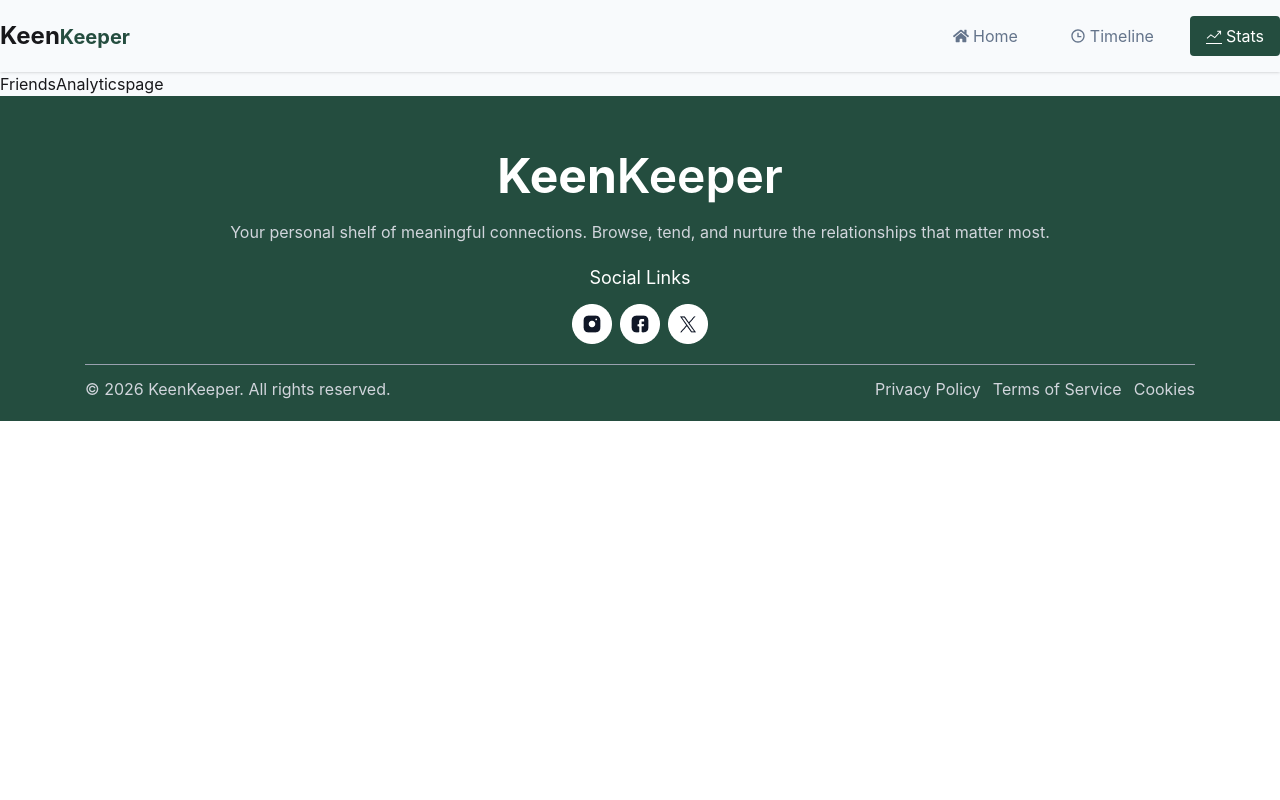
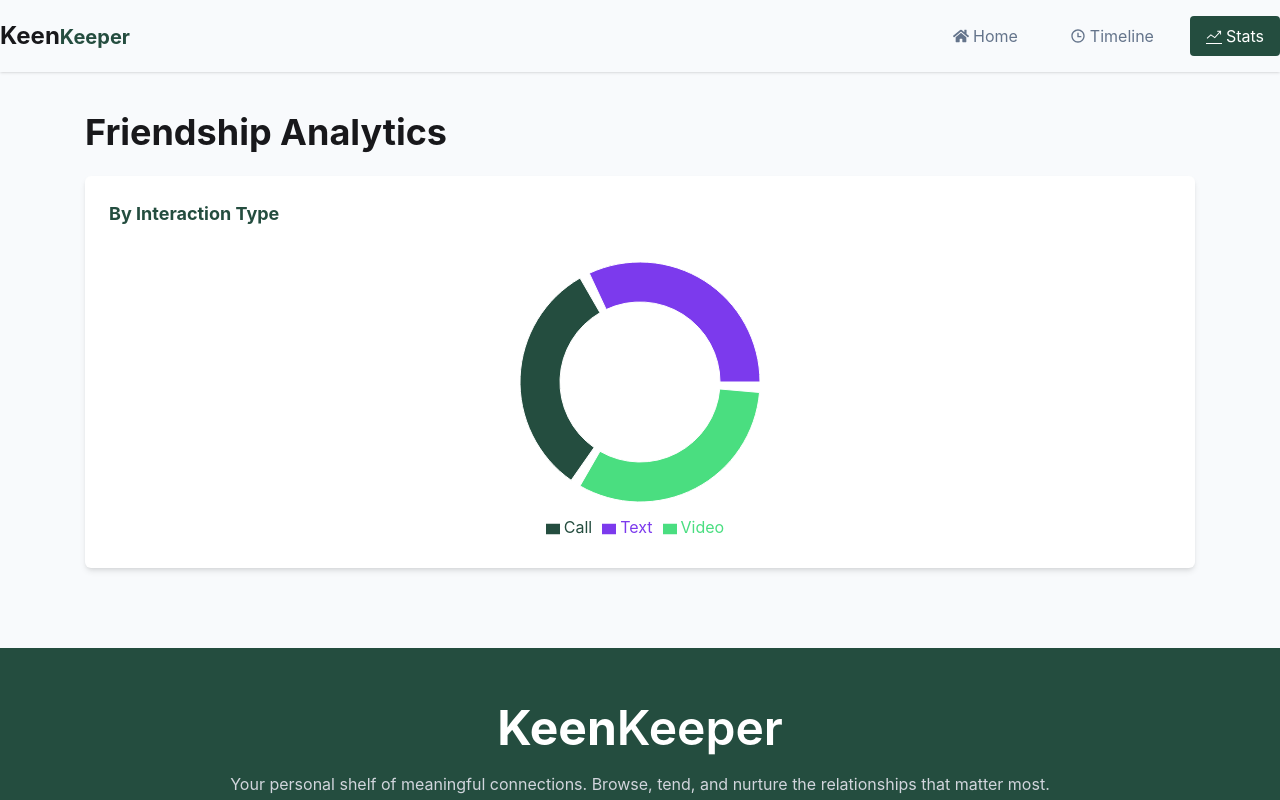
Before and after one commit to tashimtishan/my-assignment-7, a React (Vite) app: page /FriendsAnalyticspage in a window 1280 px wide. Shown: the top 800 px of the page. Built offline with nearby package versions, Linux system fonts and the light colour scheme.

Commit message:
just finished every page

```diff
--- a/package.json
+++ b/package.json
@@ -15,6 +15,9 @@
     "react-dom": "^19.2.6",
     "react-icons": "^5.6.0",
     "react-router": "^7.15.1",
+    "react-router-dom": "^7.15.1",
+    "react-toastify": "^11.1.0",
+    "recharts": "^3.8.1",
     "tailwindcss": "^4.3.0"
   },
   "devDependencies": {
--- a/src/Components/shared/Banner/Banner.jsx
+++ b/src/Components/shared/Banner/Banner.jsx
@@ -10,7 +10,7 @@ const Banner = () => {
             </div>
             <div className="parent-div flex items-center justify-center gap-5">
             <div className="w-56 h-28 p-8 shadow-lg rounded-lg">
-            <span className="text-[#244D3F] font-semibold text-3xl">10</span>
+            <span className="text-[#244D3F] font-semibold text-3xl">8</span>
             <p className="text-[#64748B]">Total Friends</p>
             </div>
             <div className="w-56 h-28 p-8 shadow-lg rounded-lg">
@@ -18,7 +18,7 @@ const Banner = () => {
             <p className="text-[#64748B]">On Track</p>
             </div>
             <div className="w-56 h-28 p-8 shadow-lg rounded-lg">
-            <span className="text-[#244D3F] font-semibold text-3xl">6</span>
+            <span className="text-[#244D3F] font-semibold text-3xl">5</span>
             <p className="text-[#64748B]">Need Attention</p>
             </div>
             <div className="w-56 h-28 p-8 shadow-lg rounded-lg flex flex-col justify-center">
--- /dev/null
+++ b/src/Components/shared/Timelinecontext.jsx
@@ -0,0 +1,24 @@
+import { createContext,useContext,useState } from "react";
+export const TimelineContext=createContext();
+
+export const TimelineProvider=({children})=>{
+    const [entries,setEntries]=useState([]);
+    const addEntry=(type,friendname)=>{
+        const newEntry={
+             type: type,
+             name: friendname,
+             date: new Date().toLocaleDateString("en-US", {
+             year: "numeric",
+             month: "long",
+             day: "numeric",
+      }),
+        }
+        setEntries([newEntry, ...entries]);
+    }
+    return (
+    <TimelineContext.Provider value={{ entries, addEntry }}>
+      {children}
+    </TimelineContext.Provider>
+  );
+}
+ export const useTimeline = () => useContext(TimelineContext);
--- a/src/Pages/Homepage/FriendsAnalyticspage/FriendsAnalyticspage.jsx
+++ b/src/Pages/Homepage/FriendsAnalyticspage/FriendsAnalyticspage.jsx
@@ -1,8 +1,33 @@
+import { Pie, PieChart ,Cell, Legend } from 'recharts';
+import { useTimeline } from "../../../Components/shared/Timelinecontext";
+
 const FriendsAnalyticspage = () => {
+      const { entries } = useTimeline();
+
+      const callCount = entries.filter(e => e.type === "Call").length;
+      const textCount = entries.filter(e => e.type === "Text").length;
+      const videoCount = entries.filter(e => e.type === "Video").length;
+
+       const data = [
+      {name:"Text",value:textCount||1,fill:"#7C3AED" },
+      { name: "Call", value: callCount||1,fill: "#244D3F" },
+      { name: "Video", value: videoCount| 1, fill: "#4ADE80" },
+     ];
     return (
-        <div>
-            <h2>FriendsAnalyticspage</h2>
+      <section className="max-w-277.5 mx-auto mt-10 mb-20">
+      <h2 className="text-4xl font-bold mb-6">Friendship Analytics</h2>
+      <div className="bg-white shadow-md rounded-md p-6">
+        <p className="text-lg text-[#244D3F] mb-4 font-bold">By Interaction Type</p>
+        <div className="flex justify-center">
+          <PieChart width={300} height={300}>
+          <Pie data={data}innerRadius={80}outerRadius={120}paddingAngle={5}dataKey="value">
+              {data.map((entry, index)=>(<Cell key={index} fill={entry.fill} />))}
+            </Pie>
+            <Legend />
+          </PieChart>
         </div>
+      </div>
+    </section>
     );
 };
 
--- a/src/Pages/Homepage/FriendsDetailsPage/FriendsDetailsPage.jsx
+++ b/src/Pages/Homepage/FriendsDetailsPage/FriendsDetailsPage.jsx
@@ -1,8 +1,85 @@
+import { useParams } from "react-router-dom";
+import { use } from "react";
+const FriendsData=fetch("/data.json").then((res)=>res.json());
+import { IoIosCall } from "react-icons/io";
+import { FaMessage } from "react-icons/fa6";
+import { IoMdVideocam } from "react-icons/io";
+import { useTimeline } from "../../../Components/shared/Timelinecontext";
+import { toast } from 'react-toastify';
 const FriendsDetailsPage = () => {
+  const Friends=use(FriendsData);
+  const { id } = useParams();
+  const friend=Friends.find(f=>f.id===Number(id));
+  const { addEntry } = useTimeline();
     return (
-        <div>
-          <h2>FriendsDetailsPage</h2>
-        </div>
+        <section className="max-w-277.5 mx-auto mt-20 mb-20">
+          <div className="grid grid-cols-3 gap-4">
+            <div className="space-y-4">
+              <div className="p-10 shadow-md flex flex-col items-center justify-center text-center bg-white rounded-md">
+                <img src={friend.picture} className="mb-2" alt="" />
+                <p className="font-bold">{friend.name}</p>
+                <p className={friend.status==="almost due"?"bg-[#EFAD44] px-2 text-white rounded-full mb-2":friend.status==="overdue"?"bg-[#EF4444] px-2 text-white rounded-full mb-2":friend.status==="on-track"?"bg-[#244D3F] px-2 text-white rounded-full mb-2":""}>{friend.status}</p>
+                  <div className="flex gap-3 mb-2">
+                  {friend.tags.map((tag, index) => (
+                  <span className="bg-[#cbfadb] px-2 py-1 text-[#244D3F] rounded-full text-sm font-medium" key={index}>{tag}</span>
+                  ))}
+                </div>
+                <p className="text-sm text-[#64748B] w-full">"{friend.bio}"</p>
+                <p className="text-[#64748B] mb-2">preferred:{friend.email}</p>
+              </div>
+              <div className="btn w-full">
+                <h2>Snooze 2 weeks</h2>
+              </div>
+              <div className="btn w-full">
+                <h1>Archive</h1>
+              </div>
+              <div className="btn w-full">
+                <h2>Delete</h2>
+              </div>
+            </div>
+            <div className="col-span-2">
+              <div className="grid grid-cols-3 gap-4">
+                <div className="shadow-md bg-white rounded-md p-6 text-center">
+               <p className="text-2xl font-bold text-[#244D3F]">{friend.days_since_contact}</p>
+               <p className="text-[#64748B]">Days Since Contact</p>
+               </div>
+                 <div className="shadow-md bg-white rounded-md p-6 text-center">
+                 <p className="text-2xl font-bold text-[#244D3F]">{friend.goal}</p>
+                 <p className="text-[#64748B]">Goal (Days)</p>
+                 </div>
+                  <div className="shadow-md bg-white rounded-md p-6 text-center">
+                  <p className="text-2xl font-bold text-[#244D3F]">{friend.next_due_date}</p>
+                  <p className="text-[#64748B]">Next Due</p>
+                  </div>
+              </div>
+              <div className="shadow-md bg-white rounded-md p-6 mt-12">
+              <div className="flex justify-between items-center mb-2">
+              <p className="font-semibold text-lg text-[#244D3F]">Relationship Goal</p>
+              <button className="btn px-3 py-1 rounded text-sm">Edit</button>
+              </div>
+              <p className="text-[#64748B]">Connect every <span className="font-bold">{friend.goal} days</span></p>
+              </div>
+              <div className="shadow-md bg-white rounded-md p-6 mt-15">
+              <p className="font-semibold text-lg mb-4 text-[#244D3F]">Quick Check-In</p>
+              <div className="grid grid-cols-3 gap-4">
+              <button onClick={() => {
+               addEntry("Call", friend.name);toast.success(`Call with ${friend.name} logged!`);}}className="bg-[#F8FAFC] rounded-md p-4 flex flex-col items-center shadow gap-2">
+              <span><IoIosCall className="text-2xl"/></span>
+              <span>Call</span>
+              </button>
+              <button onClick={() => {addEntry("Text", friend.name);toast.success(`Text with ${friend.name} logged!`);}}className="bg-[#F8FAFC] rounded-md p-4 flex flex-col items-center gap-2 shadow">
+              <span><FaMessage className="text-2xl"/></span>
+              <span>Text</span>
+              </button>
+              <button onClick={() => {addEntry("Video", friend.name);toast.success(`Video with ${friend.name} logged!`);}}className="bg-[#F8FAFC] rounded-md p-4 flex flex-col items-center gap-2 shadow">
+              <span><IoMdVideocam className="text-2xl"/></span>
+              <span>Video</span>
+              </button>
+              </div>
+              </div>
+            </div>
+          </div>
+        </section>
     );
 };
 
--- a/src/Pages/Homepage/Timeline/Timeline.jsx
+++ b/src/Pages/Homepage/Timeline/Timeline.jsx
@@ -1,8 +1,42 @@
+import { useTimeline } from "../../../Components/shared/Timelinecontext";
+import { IoIosCall } from "react-icons/io";
+import { FaMessage } from "react-icons/fa6";
+import { IoMdVideocam } from "react-icons/io";
+import { useState } from "react";
 const Timeline = () => {
+     const { entries } = useTimeline();
+      const [filter, setFilter] = useState("All");
+       const getIcon = (type) => {
+    if (type === "Call") return <IoIosCall className="text-xl text-gray-600" />;
+    if (type === "Text") return <FaMessage className="text-xl text-gray-600" />;
+    if (type === "Video") return <IoMdVideocam className="text-xl text-gray-600" />;
+  };
+   const filtered = filter === "All" ? entries : entries.filter(e => e.type === filter);
     return (
-        <div>
-            <h1>Timeline page</h1>
-        </div>
+       <section className="max-w-277.5 mx-auto mt-10 mb-20">
+         <h2 className="text-3xl font-bold mb-6">Timeline</h2>
+      <select className="w-86.75 rounded-lg px-4 py-2 mb-6 text-sm text-gray-600 bg-white" value={filter} onChange={(e) => setFilter(e.target.value)}>
+        <option value="All">Filter timeline</option>
+        <option value="Call">Call</option>
+        <option value="Text">Text</option>
+        <option value="Video">Video</option>
+      </select>
+
+    {filtered.length === 0 && (
+        <p className="text-[#64748B]">No interactions yet.</p>
+    )}
+      <div className="space-y-2">
+      {filtered.map((entry, index) => (
+          <div key={index} className="bg-white rounded-md px-6 py-4 flex items-center gap-4 shadow-sm">
+            <div>{getIcon(entry.type)}</div>
+            <div>
+              <p className="text-sm text-[#244D3F]"><span className="font-bold">{entry.type}</span> with {entry.name}</p>
+              <p className="text-sm text-[#64748B]">{entry.date}</p>
+            </div>
+          </div>
+        ))}
+      </div>
+       </section>
     );
 };
 
--- a/src/main.jsx
+++ b/src/main.jsx
@@ -8,8 +8,9 @@ import HomePage from './Pages/Homepage/HomePage';
 import FriendsDetailsPage from './Pages/Homepage/FriendsDetailsPage/FriendsDetailsPage';
 import Timeline from './Pages/Homepage/Timeline/Timeline';
 import FriendsAnalyticspage from './Pages/Homepage/FriendsAnalyticspage/FriendsAnalyticspage';
-
-
+import { TimelineProvider } from './Components/shared/Timelinecontext';
+import { ToastContainer} from 'react-toastify';
+import 'react-toastify/dist/ReactToastify.css';
 const rounter=createBrowserRouter([
   {
     path:"/",
@@ -20,7 +21,7 @@ const rounter=createBrowserRouter([
       element:<HomePage></HomePage>
     },
     {
-      path:"/FriendsDetailsPage",
+      path:"/friends/:id",
       element:<FriendsDetailsPage></FriendsDetailsPage>
     },
     {
@@ -37,6 +38,9 @@ const rounter=createBrowserRouter([
 
 createRoot(document.getElementById('root')).render(
   <StrictMode>
-  <RouterProvider router={rounter}></RouterProvider>
+   <TimelineProvider>
+    <ToastContainer />
+      <RouterProvider router={rounter}></RouterProvider>
+    </TimelineProvider>
   </StrictMode>,
 )
```
Also changed, not shown: src/Components/shared/Friendsection/Friendsection.jsx (+7 -3 lines), 1 other file (tests, documents, lock files or other folders).
